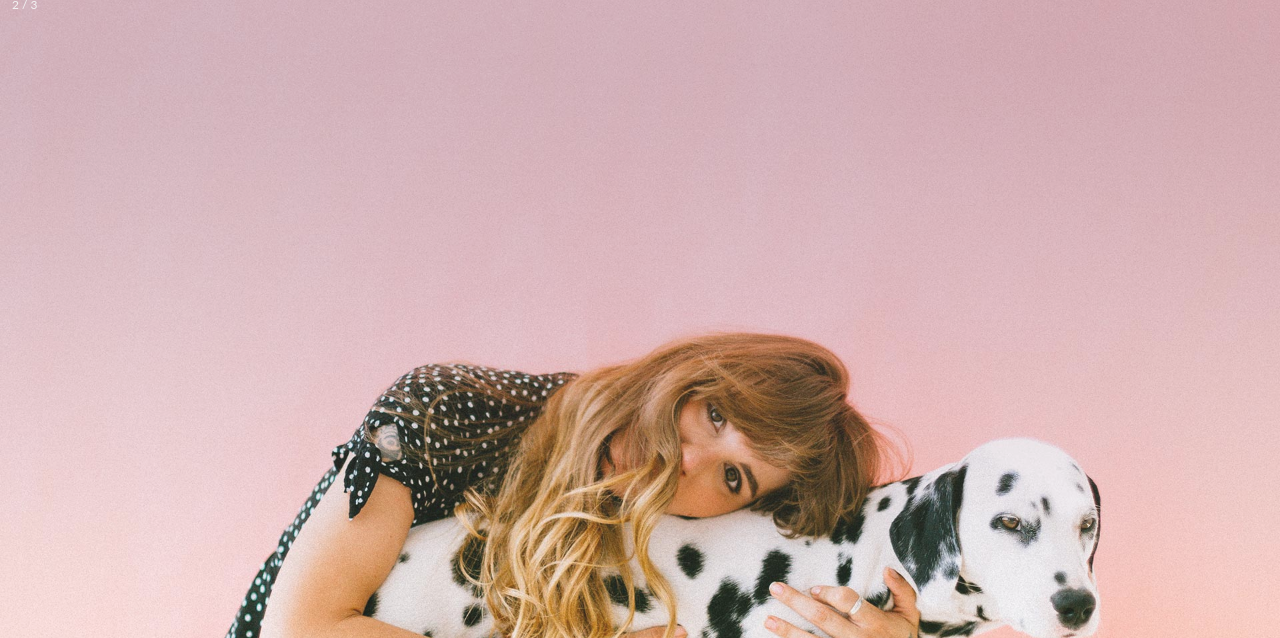
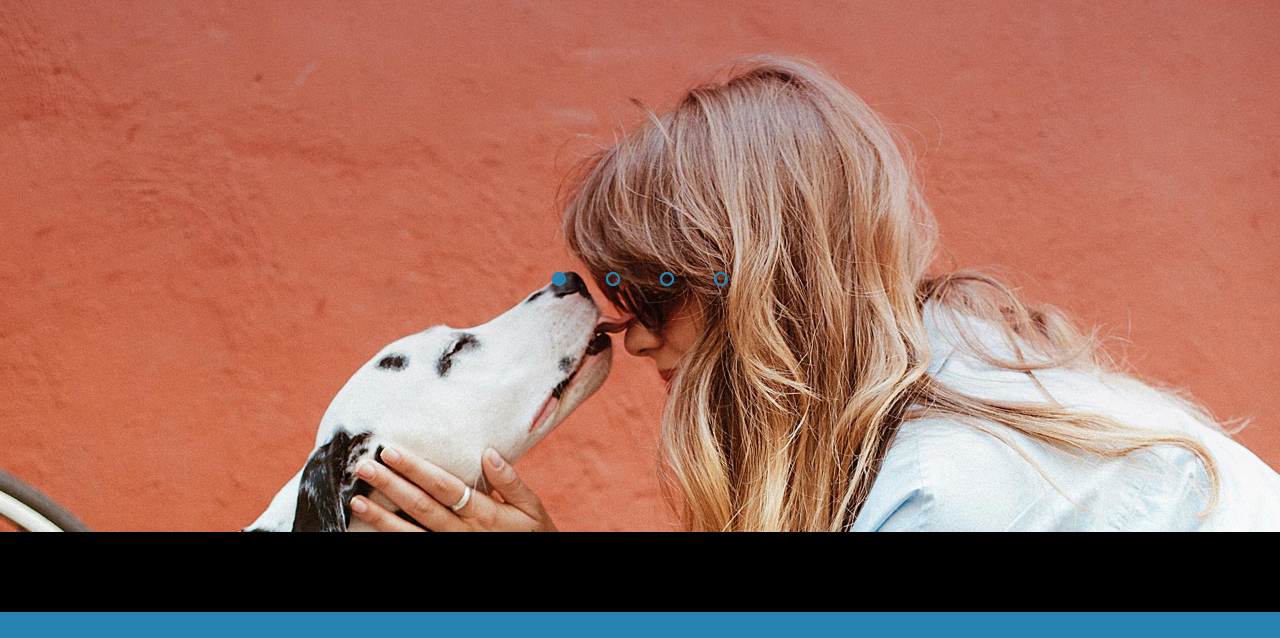
Before and after one commit to ductoan212/PetShop-CNWeb, a plain HTML site: page index.html in a window 1280 px wide. Shown: the part 101-739 px from the top of the page. Drawn offline with Linux system fonts and the light colour scheme.

Commit message:
slide show

```diff
--- a/css/index.css
+++ b/css/index.css
@@ -23,7 +23,17 @@
 html {
     min-width: 320px;
     scroll-behavior: smooth;
-    background-color: var(--bg-color);
+    /* background-color: var(--bg-color); */
+    width: 100%;
+}
+
+body {
+    display: flex;
+    flex-direction: column;
+    justify-content: center;
+    align-items: center;
+    width: 100%;
+    height: 100vh;
 }
 
 
@@ -37,6 +47,7 @@ nav {
     justify-content: space-between;
     align-items: center;
     background-color: var(--color_nav);
+    width: 100%;
     /* padding: 5px 50px; */
 }
 
@@ -192,86 +203,137 @@ nav {
 }
 
 
+/* ======================== main ======================== */
+
+main {
+    background-color: rgb(0, 0, 0);
+    display: flex;
+    flex-direction: column;
+    width: 100%
+}
+
+
 /* ======================== Định nghĩa Slide show ======================== */
 
-.mySlides {
+#slide-show {
+    margin: 0;
+    padding: 0;
+    height: 100vh;
+    width: 100%;
+    display: flex;
+    justify-content: center;
+    align-items: center;
+}
+
+.slider {
+    width: 100vw;
+    height: 100vh;
+    overflow: hidden;
+}
+
+.slides {
+    width: 400vw;
+    height: 100vh;
+    display: flex;
+}
+
+.slides input {
     display: none;
 }
 
-img {
-    /* vertical-align: middle; */
-    max-height: 100vh;
-    width: auto;
+.slide {
+    width: 25%;
+    height: 100vh;
+    transition: 2s;
 }
 
-.slideshow-container {
-    /* max-width: 1000px; */
-    position: relative;
-    margin: auto;
+.slide img {
+    width: 100%;
+    /* height: 100%; */
 }
 
-.text {
-    color: #f2f2f2;
-    font-size: 15px;
-    /* padding: 8px 12px; */
+
+/* manual slide */
+
+.navigation-manual {
     position: absolute;
-    bottom: 8px;
     width: 100%;
-    text-align: center;
+    margin-top: 460px;
+    display: flex;
+    justify-content: center;
 }
 
-.numbertext {
-    color: #f2f2f2;
-    font-size: 12px;
-    padding: 8px 12px;
-    position: absolute;
-    top: 0;
+.manual-btn {
+    border: 2px solid var(--main-color);
+    padding: 5px;
+    border-radius: 10px;
+    cursor: pointer;
+    transition: 1s;
 }
 
-.dot {
-    height: 15px;
-    width: 15px;
-    margin: 0 2px;
-    background-color: #bbb;
-    border-radius: 50%;
-    display: inline-block;
-    transition: background-color 0.6s ease;
+.manual-btn:not(:last-child) {
+    margin-right: 40px;
 }
 
-.active {
-    background-color: #717171;
+.manual-btn:hover {
+    background-color: var(--main-color);
 }
 
-.fade {
-    -webkit-animation-name: fade;
-    -webkit-animation-duration: 1.5s;
-    animation-name: fade;
-    animation-duration: 1.5s;
+#radio1:checked~.first {
+    margin-left: 0;
 }
 
-@-webkit-keyframes fade {
-    from {
-        opacity: .4
-    }
-    to {
-        opacity: 1
-    }
+#radio2:checked~.first {
+    margin-left: -25%;
 }
 
-@keyframes fade {
-    from {
-        opacity: .4
-    }
-    to {
-        opacity: 1
-    }
+#radio3:checked~.first {
+    margin-left: -50%;
+}
+
+#radio4:checked~.first {
+    margin-left: -75%;
+}
+
+
+/* automatic slide */
+
+.navigation-auto {
+    position: absolute;
+    display: flex;
+    width: 100%;
+    justify-content: center;
+    margin-top: 460px;
+}
+
+.navigation-auto div {
+    border: 2px solid var(--main-color);
+    padding: 5px;
+    border-radius: 10px;
+    cursor: pointer;
+    transition: 1s;
+}
+
+.navigation-auto div:not(:last-child) {
+    margin-right: 40px;
+}
+
+#radio1:checked~.navigation-auto .auto-btn1 {
+    background-color: var(--main-color);
+}
+
+#radio2:checked~.navigation-auto .auto-btn2 {
+    background-color: var(--main-color);
+}
+
+#radio3:checked~.navigation-auto .auto-btn3 {
+    background-color: var(--main-color);
 }
 
 
 /* ======================== Back to Top ======================== */
 
 #btnToTop {
-    display: none;
     position: fixed;
     bottom: 20px;
     right: 30px;
@@ -304,6 +366,7 @@ footer {
     flex-direction: column;
     justify-content: center;
     align-items: center;
+    width: 100%;
 }
 
 footer div {
--- a/index.html
+++ b/index.html
@@ -53,8 +53,51 @@
 
     <!-- Main Trong mục này có thể chia làm nhiều section -->
     <main>
+        <section id="slide-show">
+            <div class="slider">
+                <div class="slides">
+                    <!-- radio btn -->
+                    <input type="radio" name="radio-btn" id="radio1">
+                    <input type="radio" name="radio-btn" id="radio2">
+                    <input type="radio" name="radio-btn" id="radio3">
+                    <input type="radio" name="radio-btn" id="radio4">
+                    <!-- imgages -->
+                    <div class="slide first">
+                        <img src="./assets/images/slideshow_1.jpg" alt="">
+                        <!-- <div class="test" style="background-color: yellow;"></div> -->
+                    </div>
+                    <div class="slide">
+                        <img src="./assets/images/slideshow_2.jpg" alt="">
+                        <!-- <div class="test" style="background-color: blue;;"></div> -->
+                    </div>
+                    <div class="slide">
+                        <img src="./assets/images/slideshow_3.jpg" alt="">
+                        <!-- <div class="test" style="background-color: green;;"></div> -->
+                    </div>
+                    <div class="slide">
+                        <img src="./assets/images/slideshow_1.jpg" alt="">
+                        <!-- <div class="test" style="background-color: green;;"></div> -->
+                    </div>
+                    <!-- automatic navigation -->
+                    <div class="navigation-auto">
+                        <div class="auto-btn1"></div>
+                        <div class="auto-btn2"></div>
+                        <div class="auto-btn3"></div>
+                        <div class="auto-btn4"></div>
+                    </div>
+                    <!-- manual navigation -->
+                    <div class="navigation-manual">
+                        <label for="radio1" class="manual-btn"></label>
+                        <label for="radio2" class="manual-btn"></label>
+                        <label for="radio3" class="manual-btn"></label>
+                        <label for="radio4" class="manual-btn"></label>
+                    </div>
+                </div>
+
+            </div>
+        </section>
         <!-- Slider-->
-        <section>
+        <!-- <section>
             <div class="slideshow-container">
                 <div class="mySlides fade">
                     <div class="numbertext">1 / 3</div>
@@ -128,13 +171,12 @@
             <p>
                 Lorem ipsum, dolor sit amet consectetur adipisicing elit. Nobis voluptate impedit molestiae tenetur dolores dolor, veniam repellat aliquid autem aspernatur eligendi reiciendis repudiandae, velit tempore! Facere voluptatum numquam nulla quidem.
             </p>
-        </section>
+        </section> -->
     </main>
 
     <!-- Scroll to Top Button-->
-    <button onclick="topFunction()" id="btnToTop" title="Go to top">
-        <!-- <img src="./assets/icons/back-to-top.png"> -->
-    </button>
+    <!-- <button onclick="topFunction()" id="btnToTop" title="Go to top">
+    </button> -->
 
 
     <!-- footer -->
--- a/js/index.js
+++ b/js/index.js
@@ -1,23 +1,23 @@
 // ====================================== Slide show ======================================
-var slideIndex = 0;
-showSlides();
+// var slideIndex = 0;
+// showSlides();
 
-function showSlides() {
-    var i;
-    var slides = document.getElementsByClassName("mySlides");
-    var dots = document.getElementsByClassName("dot");
-    for (i = 0; i < slides.length; i++) {
-        slides[i].style.display = "none";
-    }
-    slideIndex++;
-    if (slideIndex > slides.length) { slideIndex = 1 }
-    for (i = 0; i < dots.length; i++) {
-        dots[i].className = dots[i].className.replace(" active", "");
-    }
-    slides[slideIndex - 1].style.display = "block";
-    dots[slideIndex - 1].className += " active";
-    setTimeout(showSlides, 5000); // Change image every 2 seconds
-}
+// function showSlides() {
+//     var i;
+//     var slides = document.getElementsByClassName("mySlides");
+//     var dots = document.getElementsByClassName("dot");
+//     for (i = 0; i < slides.length; i++) {
+//         slides[i].style.display = "none";
+//     }
+//     slideIndex++;
+//     if (slideIndex > slides.length) { slideIndex = 1 }
+//     for (i = 0; i < dots.length; i++) {
+//         dots[i].className = dots[i].className.replace(" active", "");
+//     }
+//     slides[slideIndex - 1].style.display = "block";
+//     dots[slideIndex - 1].className += " active";
+//     setTimeout(showSlides, 5000); // Change image every 2 seconds
+// }
 
 // ====================================== Drop down for account zone ======================================
 function dropdownAccount() {
@@ -58,3 +58,14 @@ function topFunction() {
     document.body.scrollTop = 0;
     document.documentElement.scrollTop = 0;
 }
+
+// Slide show
+var counter = 1;
+setInterval(function() {
+    document.getElementById('radio' + counter).checked = true;
+    counter++;
+    if (counter > 3) {
+        counter = 1
+    }
+
+}, 5000);
```
